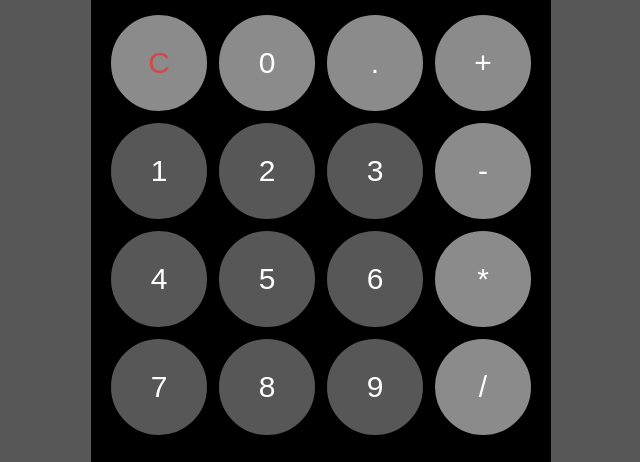
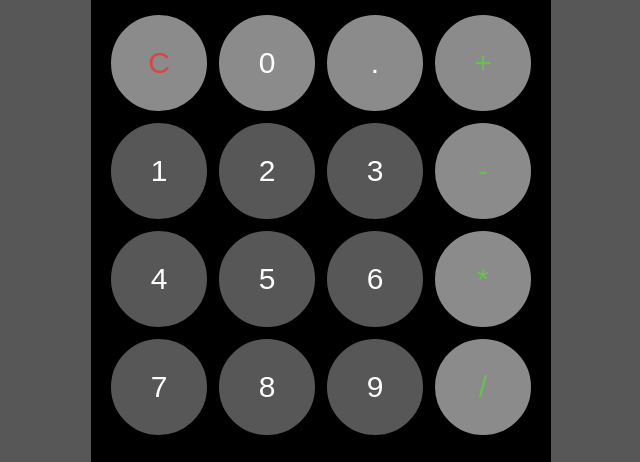
Before and after one commit to ayushrp147/calculator, a plain HTML site: page index.html in a window 1280 px wide. Shown: the part 210-672 px from the top of the page, 319-959 px from the left. Drawn offline with Linux system fonts and the light colour scheme.

Commit message:
Edit README.md and remove debugging log messages
The README was updated and further log messages removed along with the
addition of classes for operators in the html file.

```diff
--- a/index.html
+++ b/index.html
@@ -16,25 +16,25 @@
                     <button class="option upperCorner clear">C</button>
                     <button class="option number upperCorner">0</button>
                     <button class="option upperCorner dot">.</button>
-                    <button class="option upperCorner operator">+</button>
+                    <button class="option upperCorner operator plus">+</button>
                 </div>
                 <div class="row">
                     <button class="option number">1</button>
                     <button class="option number">2</button>
                     <button class="option number">3</button>
-                    <button class="option upperCorner operator">-</button>
+                    <button class="option upperCorner operator minus">-</button>
                 </div>
                 <div class="row">
                     <button class="option number">4</button>
                     <button class="option number">5</button>
                     <button class="option number">6</button>
-                    <button class="option upperCorner operator">*</button>
+                    <button class="option upperCorner operator multiply">*</button>
                 </div>
                 <div class="row">
                     <button class="option number">7</button>
                     <button class="option number">8</button>
                     <button class="option number">9</button>
-                    <button class="option upperCorner operator">/</button>
+                    <button class="option upperCorner operator divide">/</button>
                 </div>
                 <button class="equal">=</button>
             </div>
```
Also changed, not shown: script.js (+2 -14 lines), 1 other file.
